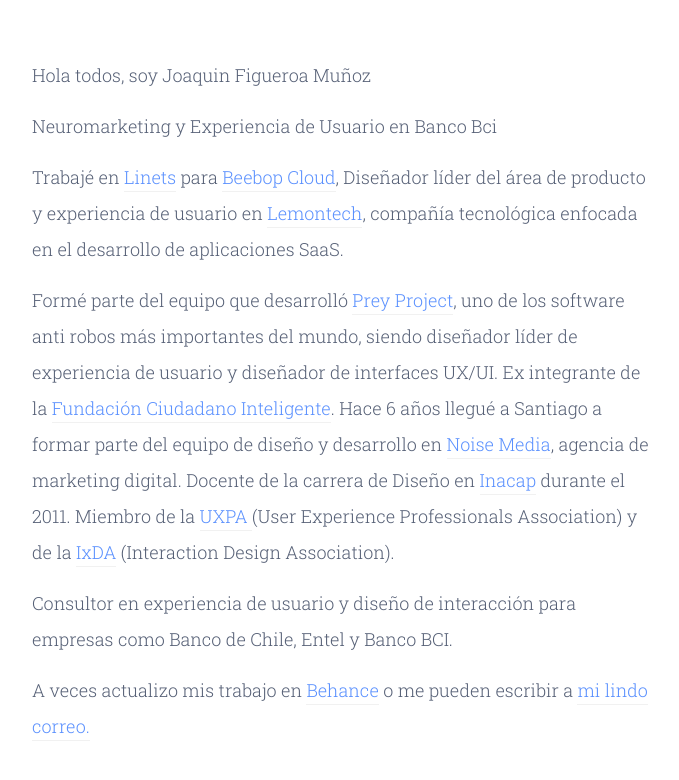
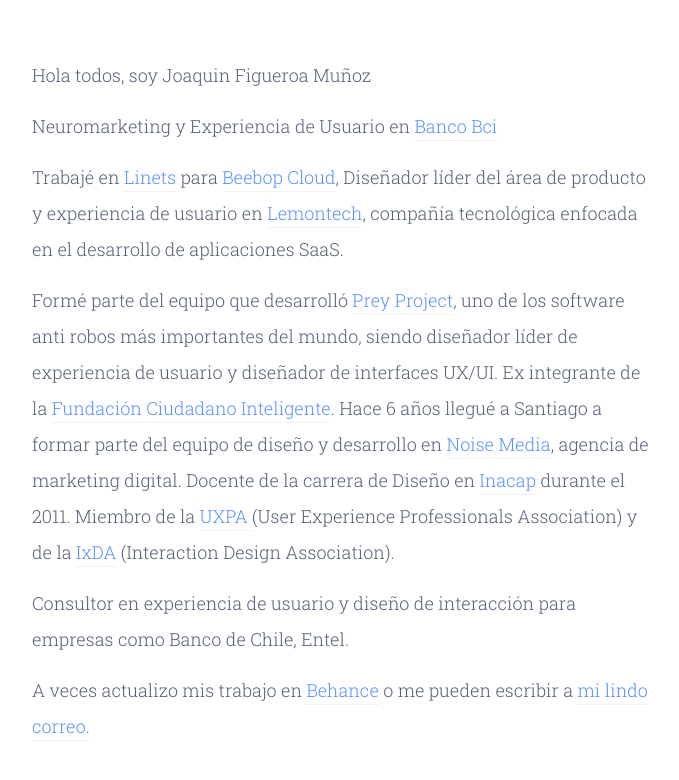
Before and after one commit to soyeljuaco/figueroajoaquin, a plain HTML site: page index.html in a window 1280 px wide. Shown: the whole page, without its empty margins (298-977 px from the left). Drawn offline with Linux system fonts and the light colour scheme.

Commit message:
change index

```diff
--- a/index.html
+++ b/index.html
@@ -26,10 +26,10 @@
     					</div>
 				</div>-->
                 <p>Hola todos, soy Joaquin Figueroa Muñoz</p>
-                <p>Neuromarketing y Experiencia de Usuario en Banco Bci</p>
+                <p>Neuromarketing y Experiencia de Usuario en <a href="https://www.bci.cl/personas/">Banco Bci</a></p>
                 <p>Trabajé en <a href="https://linets.cl/">Linets</a> para <a href="https://beebop.cloud/es/">Beebop Cloud</a>, Diseñador líder del área de producto y experiencia de usuario en <a href="http://lemontech.com/">Lemontech</a>, compañía tecnológica enfocada en el desarrollo de aplicaciones SaaS.</p>
                 <p>Formé parte del equipo que desarrolló <a href="http://www.preyproject.com">Prey Project</a>, uno de los software anti robos más importantes del mundo, siendo diseñador líder de experiencia de usuario y diseñador de interfaces UX/UI. Ex integrante de la <a href="http://ciudadanointeligente.org/">Fundación Ciudadano Inteligente</a>. Hace 6 años llegué a Santiago a formar parte del equipo de diseño y desarrollo en <a href="http://www.noise-media.com">Noise Media</a>, agencia de marketing digital. Docente de la carrera de Diseño en <a href="http://www.inacap.cl">Inacap</a> durante el 2011. Miembro de la <a href="https://uxpa.org/">UXPA </a>(User Experience Professionals Association) y de la <a href="http://www.ixda.org/">IxDA</a> (Interaction Design Association).</p>
-                <p>Consultor en experiencia de usuario y diseño de interacción para empresas como Banco de Chile, Entel y Banco BCI.</p>
+                <p>Consultor en experiencia de usuario y diseño de interacción para empresas como Banco de Chile, Entel.</p>
                 <p>A veces actualizo mis trabajo en <a href="https://www.behance.net/soyeljuaco">Behance</a> o me pueden escribir a <a href="mailto:joafigueroa@gmail.com">mi lindo correo.</a></p>
             </div>
         </div>
```
